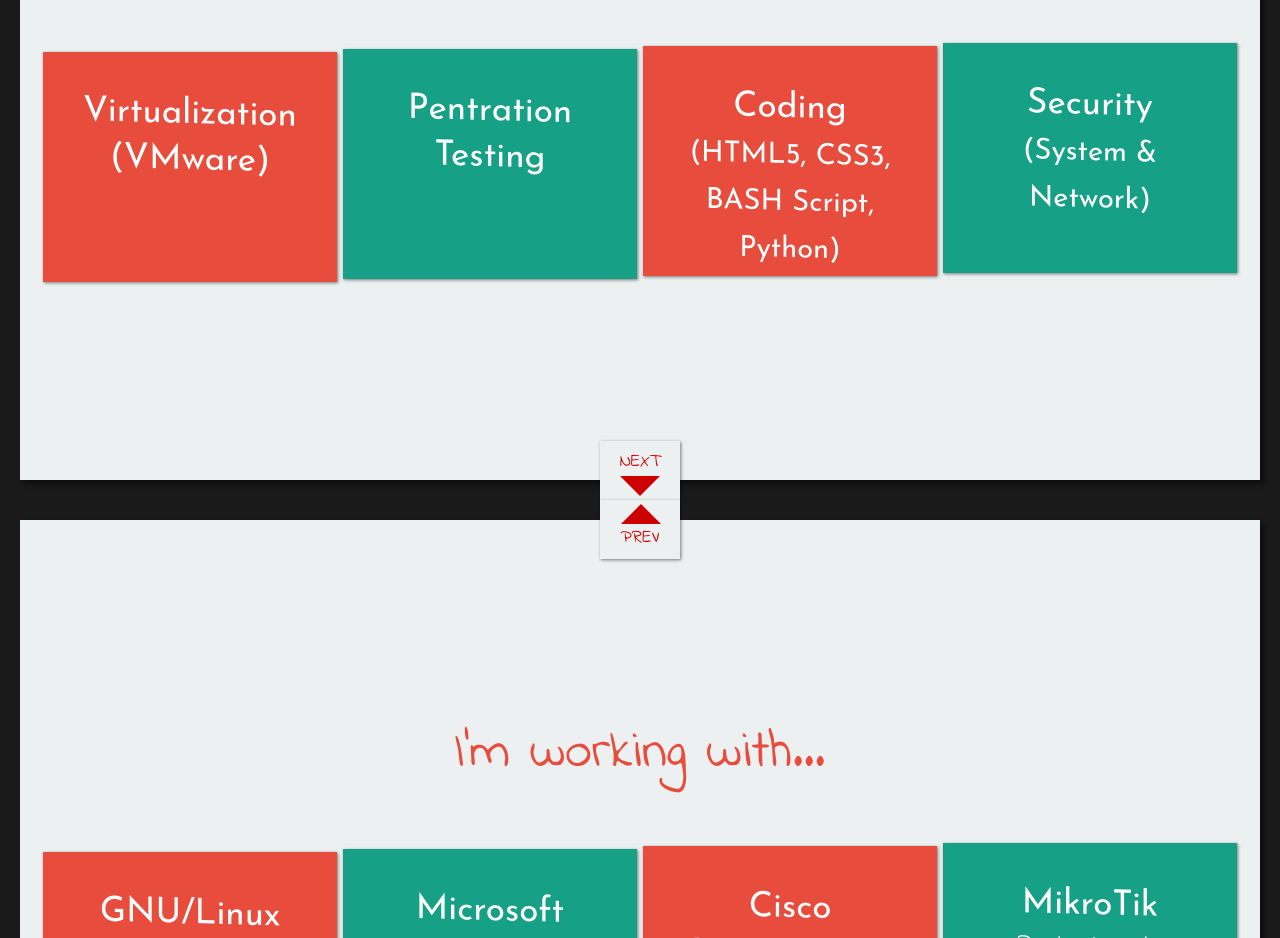
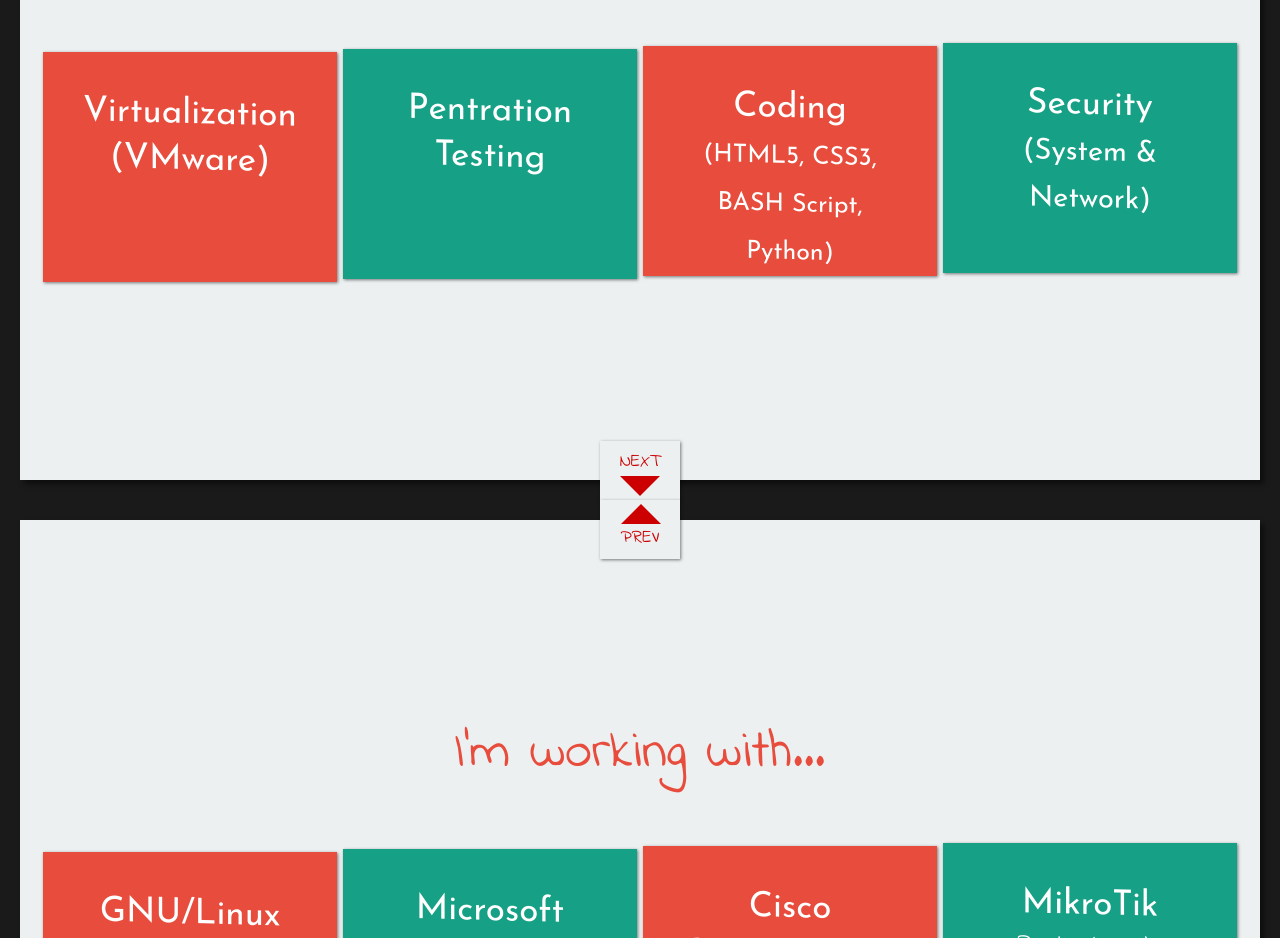
Before and after one commit to ethankurt/ethankurt.github.io, a plain HTML site: page index.html in a window 1280 px wide. Shown: the part 1100-2038 px from the top of the page. Drawn offline with nearby package versions, Linux system fonts and the light colour scheme.

Commit message:
Update index.html

```diff
--- a/index.html
+++ b/index.html
@@ -48,7 +48,7 @@
 					<h3>Pentration Testing</h3>
 				</li>
 				<li data-wow-duration="0.25s" data-wow-delay="2s" class="wow rollIn">
-					<h3>Coding <br/><span style="font-size:29px;">(HTML5, CSS3, BASH Script, Python)</span></h3>
+					<h3>Coding <br/><span style="font-size:25px;">(HTML5, CSS3, BASH Script, Python)</span></h3>
 				</li>
 				<li data-wow-duration="0.25s" data-wow-delay="2.5s" class="wow rollIn">
 					<h3>Security <br/><span style="font-size:29px;">(System & Network)</span></h3>
```
